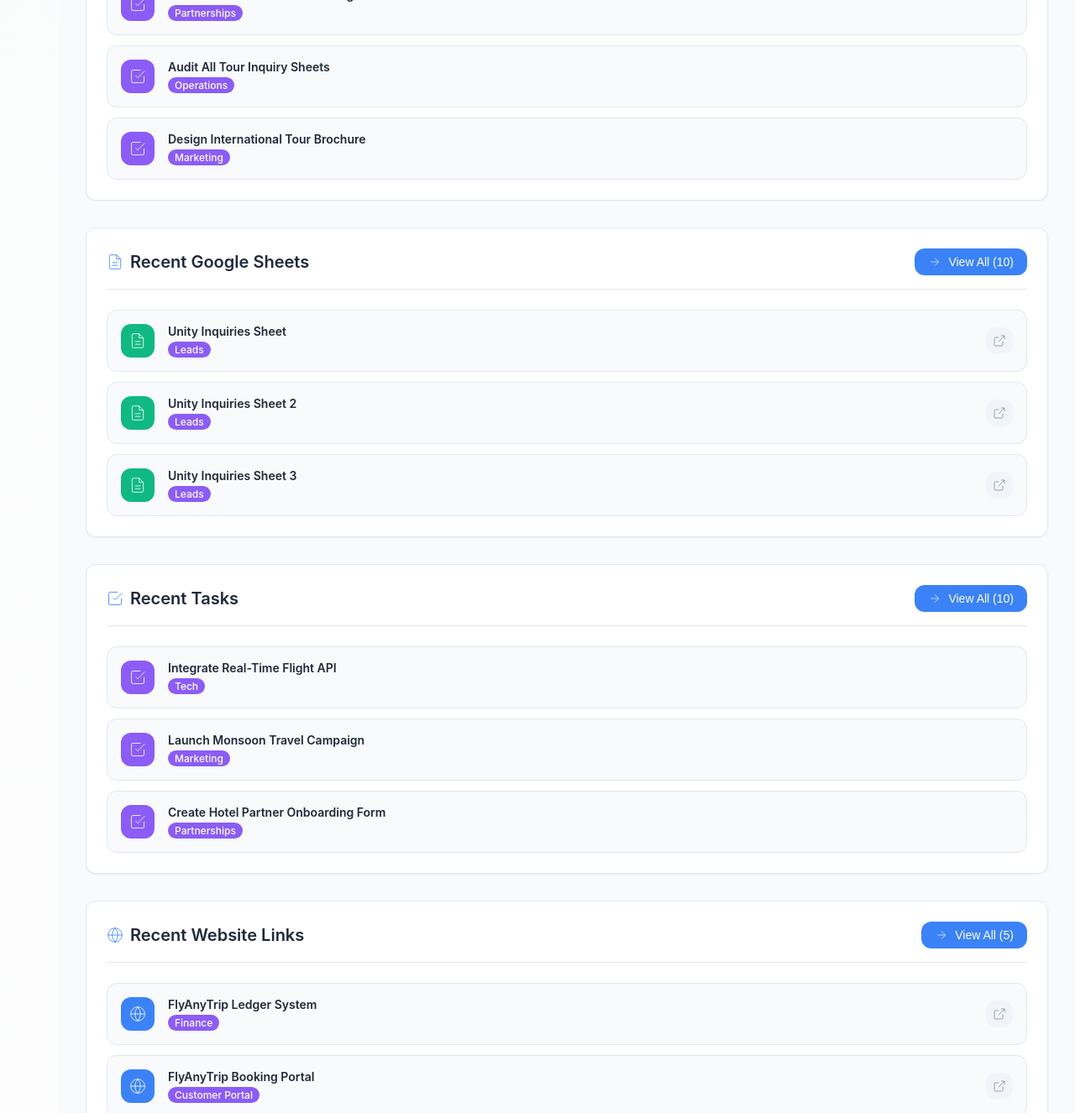
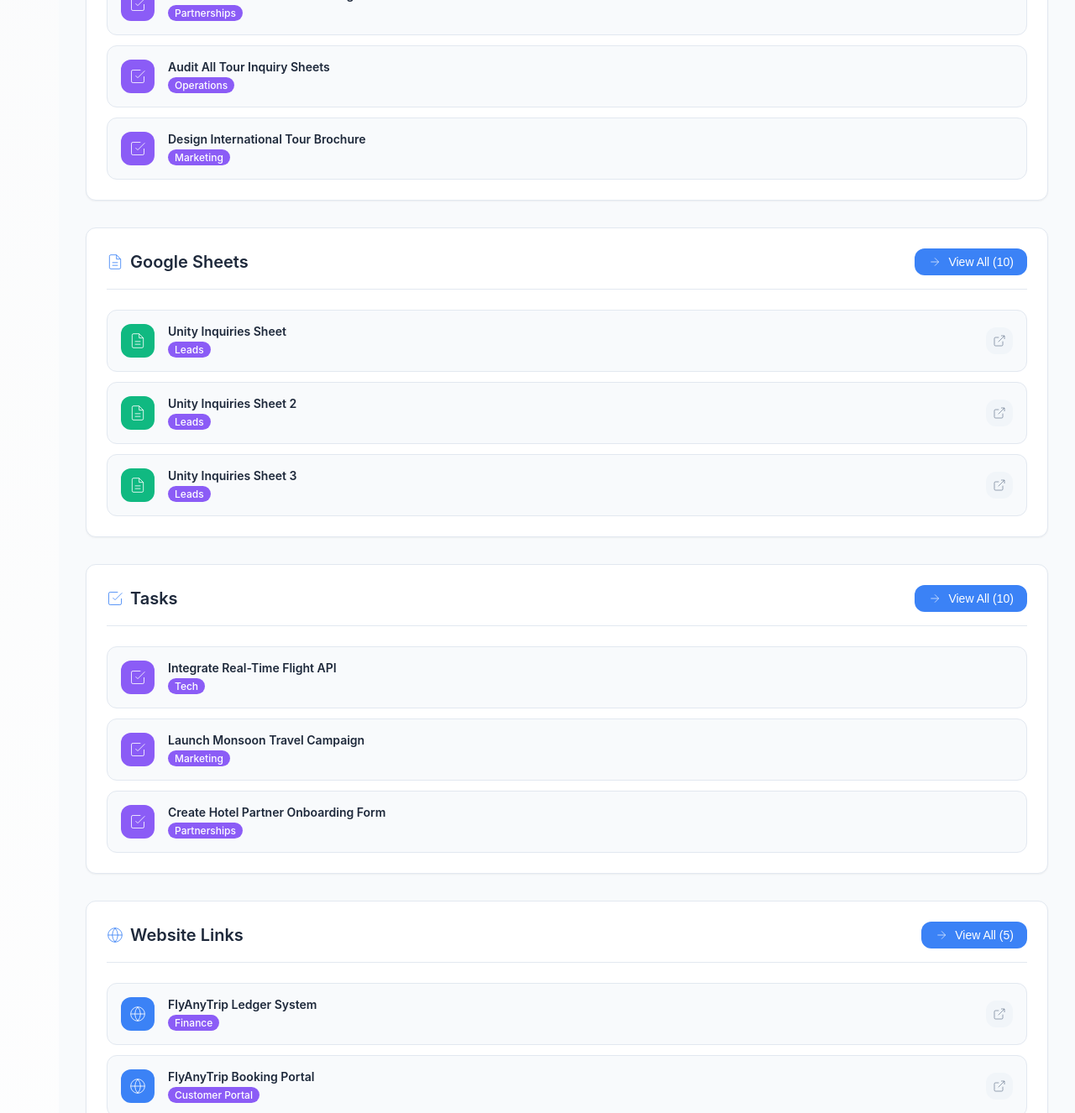
Before and after one commit to FlyAnyTrip/flyanytrip-erp, a React (Create React App) app: page / in a window 1280 px wide. Shown: the part 1210-2536 px from the top of the page at 84% size. Built offline with nearby package versions, Linux system fonts and the light colour scheme.

Commit message:
Update Dashboard.jsx

```diff
--- a/src/components/Dashboard.jsx
+++ b/src/components/Dashboard.jsx
@@ -315,7 +315,7 @@ const Dashboard = ({ excelSheets, websiteLinks, tasks, onNavigate }) => {
                 <line x1="16" y1="13" x2="8" y2="13" />
                 <line x1="16" y1="17" x2="8" y2="17" />
               </svg>
-              Recent Google Sheets
+              Google Sheets
             </h2>
             <button className="section-action" onClick={() => onNavigate("/sheets")}>
               <svg viewBox="0 0 24 24" fill="none" stroke="currentColor">
@@ -388,7 +388,7 @@ const Dashboard = ({ excelSheets, websiteLinks, tasks, onNavigate }) => {
                 <path d="M9 11l3 3L22 4" />
                 <path d="M21 12v7a2 2 0 0 1-2 2H5a2 2 0 0 1-2-2V5a2 2 0 0 1 2-2h11" />
               </svg>
-              Recent Tasks
+              Tasks
             </h2>
             <button className="section-action" onClick={() => onNavigate("/tasks")}>
               <svg viewBox="0 0 24 24" fill="none" stroke="currentColor">
@@ -440,7 +440,7 @@ const Dashboard = ({ excelSheets, websiteLinks, tasks, onNavigate }) => {
                 <line x1="2" y1="12" x2="22" y2="12" />
                 <path d="M12 2a15.3 15.3 0 0 1 4 10 15.3 15.3 0 0 1-4 10 15.3 15.3 0 0 1-4-10 15.3 15.3 0 0 1 4-10z" />
               </svg>
-              Recent Website Links
+              Website Links
             </h2>
             <button className="section-action" onClick={() => onNavigate("/websites")}>
               <svg viewBox="0 0 24 24" fill="none" stroke="currentColor">
```
